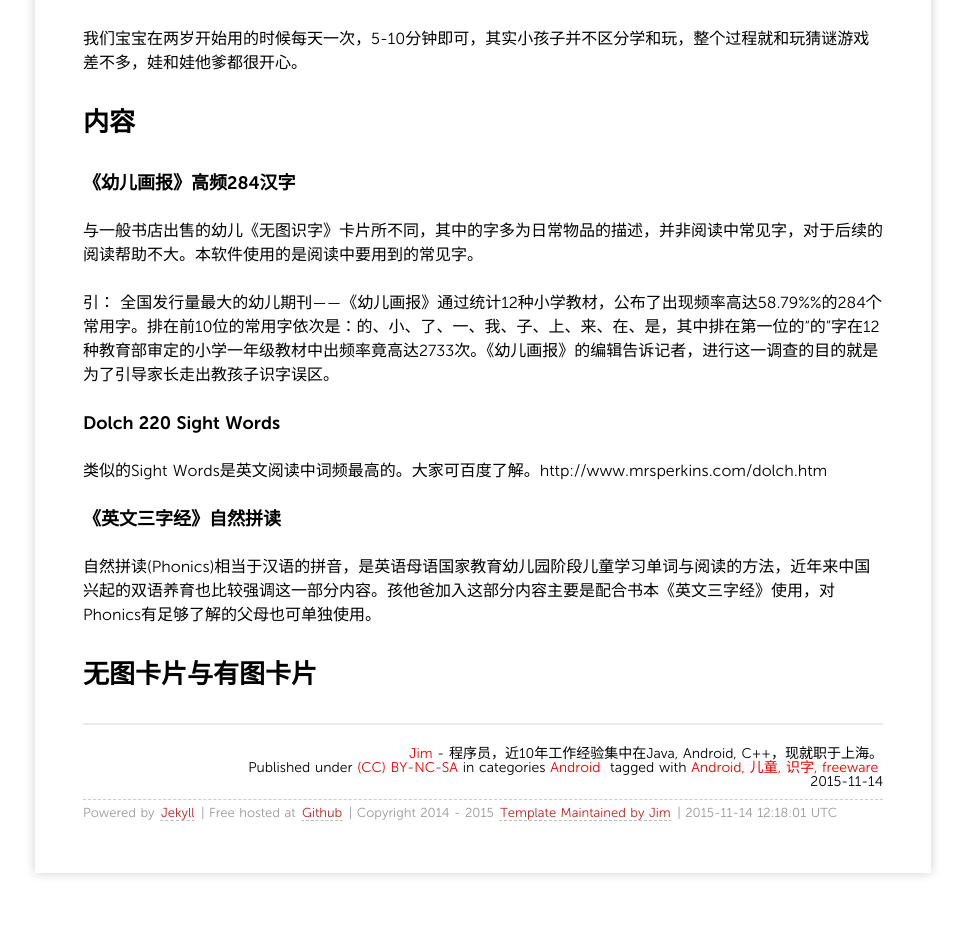
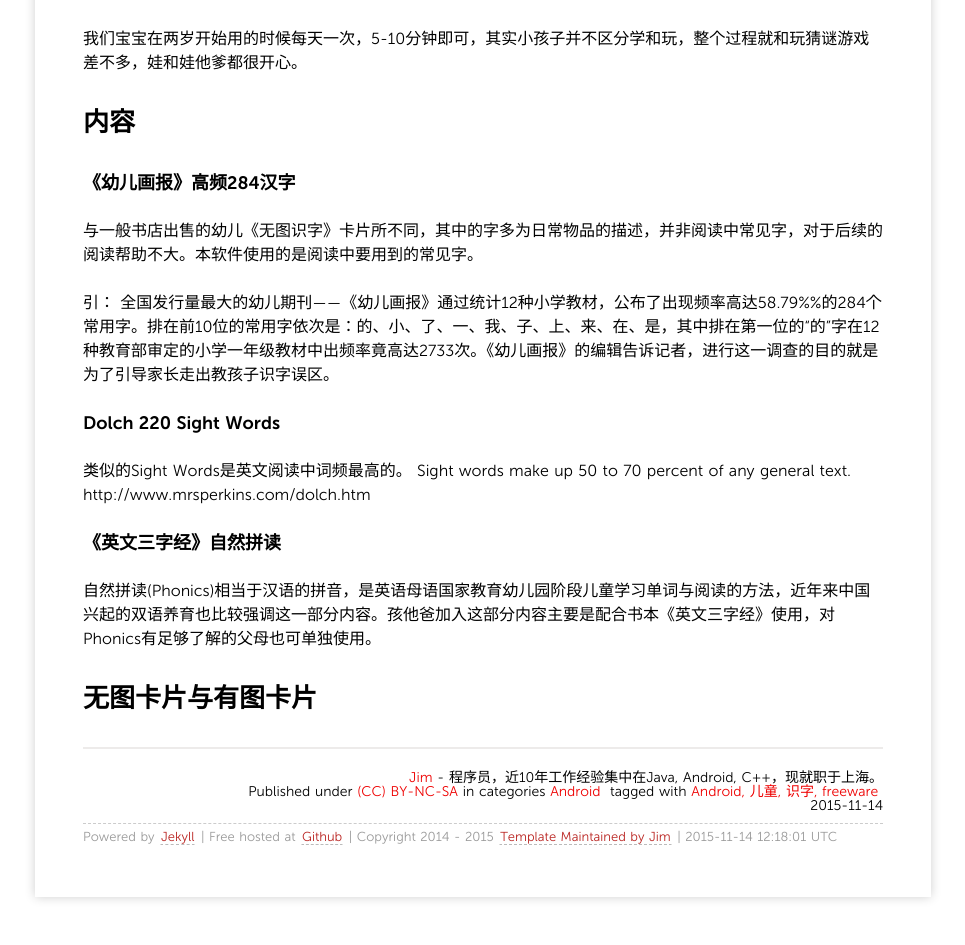
Before and after one commit to dashjim/dashjim.github.com, a Jekyll site: the page built from _posts/2015/2015-11-14-Android-app-for-kids-to-learn-Chinese.md, in a window 1280 px wide. Shown: the part 942-1887 px from the top of the page, without its empty margins (157-1122 px from the left). Built offline with Jekyll 4.4.1, drawn with Linux system fonts in a browser that asks for light colours; nearby versions of some CDN libraries; Markdown is read by kramdown in place of the engine named in the settings; comment, search, counter and statistics services are not loaded; before the commit the page ends 1863 px from its top, so only the background shows below that.

Commit message:
Update 2015-11-14-Android-app-for-kids-to-learn-Chinese.md

```diff
--- a/_posts/2015/2015-11-14-Android-app-for-kids-to-learn-Chinese.md
+++ b/_posts/2015/2015-11-14-Android-app-for-kids-to-learn-Chinese.md
@@ -37,7 +37,8 @@ tags:
 
 ### Dolch 220 Sight Words
 
-类似的Sight Words是英文阅读中词频最高的。大家可百度了解。http://www.mrsperkins.com/dolch.htm
+类似的Sight Words是英文阅读中词频最高的。 Sight words make up 50 to 70 percent of any general text.
+http://www.mrsperkins.com/dolch.htm
 
 ###《英文三字经》自然拼读
 
```
